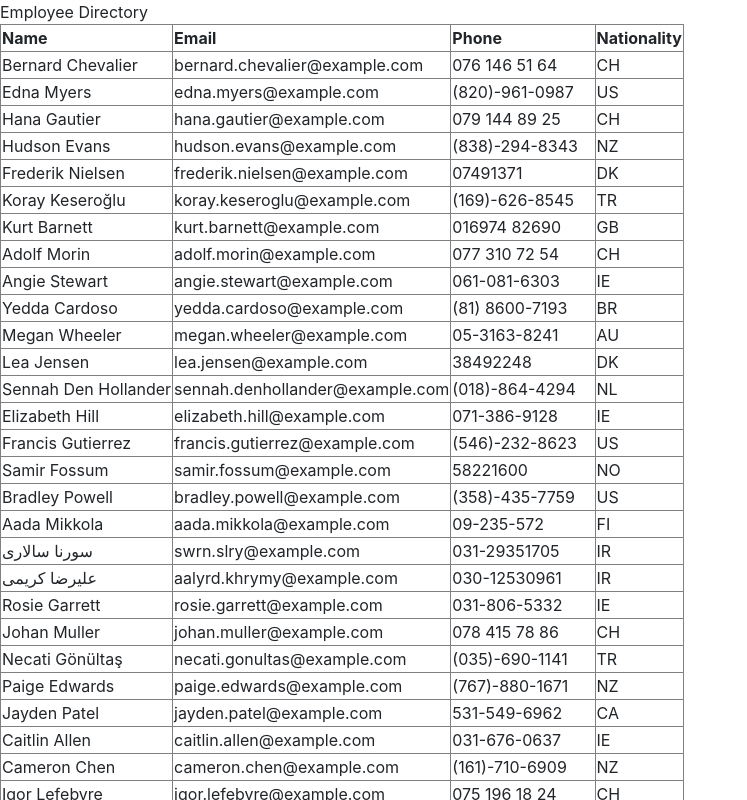
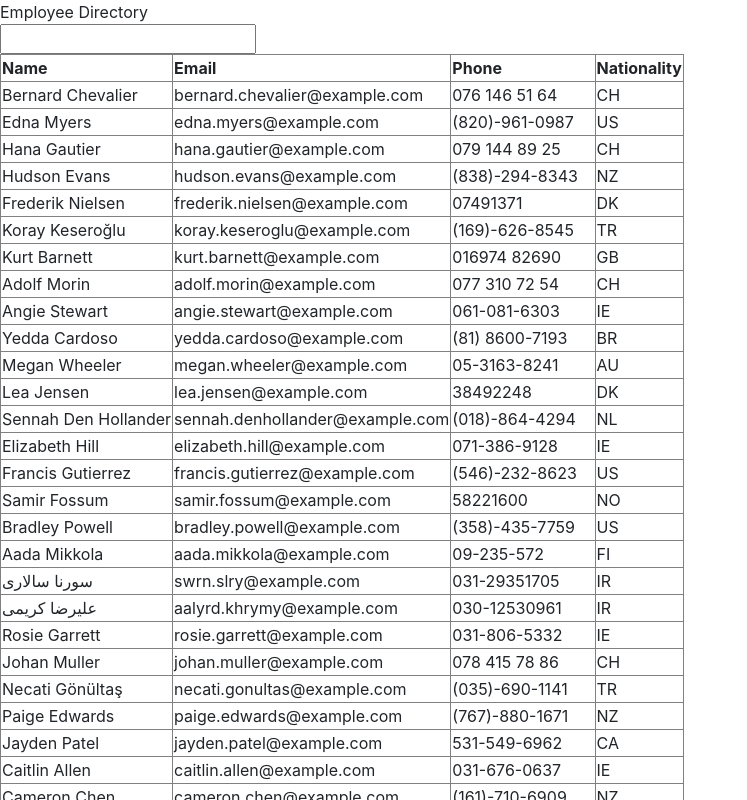
Before and after one commit to Lawna12/employee-Directory, a React (Create React App) app in the folder employee-directory/: page / in a window 1280 px wide. Shown: the top 800 px of the page, without its empty margins (0-747 px from the left). Built offline with nearby package versions, Linux system fonts and the light colour scheme.

Commit message:
added SearchInput.js, and an input field

```diff
--- a/employee-directory/src/App.js
+++ b/employee-directory/src/App.js
@@ -1,11 +1,13 @@
 import React from "react";
 import Header from "./components/Header/header"
 import Table from "./components/Table/table";
+import SearchInput from "./components/SearchInput/searchInput";
 
 export default function App() {
   return (
-    <div className="App">
+    <div>
         <Header />
+        <SearchInput />
         <Table />
     </div>
   );
--- a/employee-directory/src/components/SearchInput/searchInput.js
+++ b/employee-directory/src/components/SearchInput/searchInput.js
@@ -1,5 +1,7 @@
 import React from 'react';
 
 export default function SearchInput() {
-
+    return (
+        <input />
+    )
 }
```
